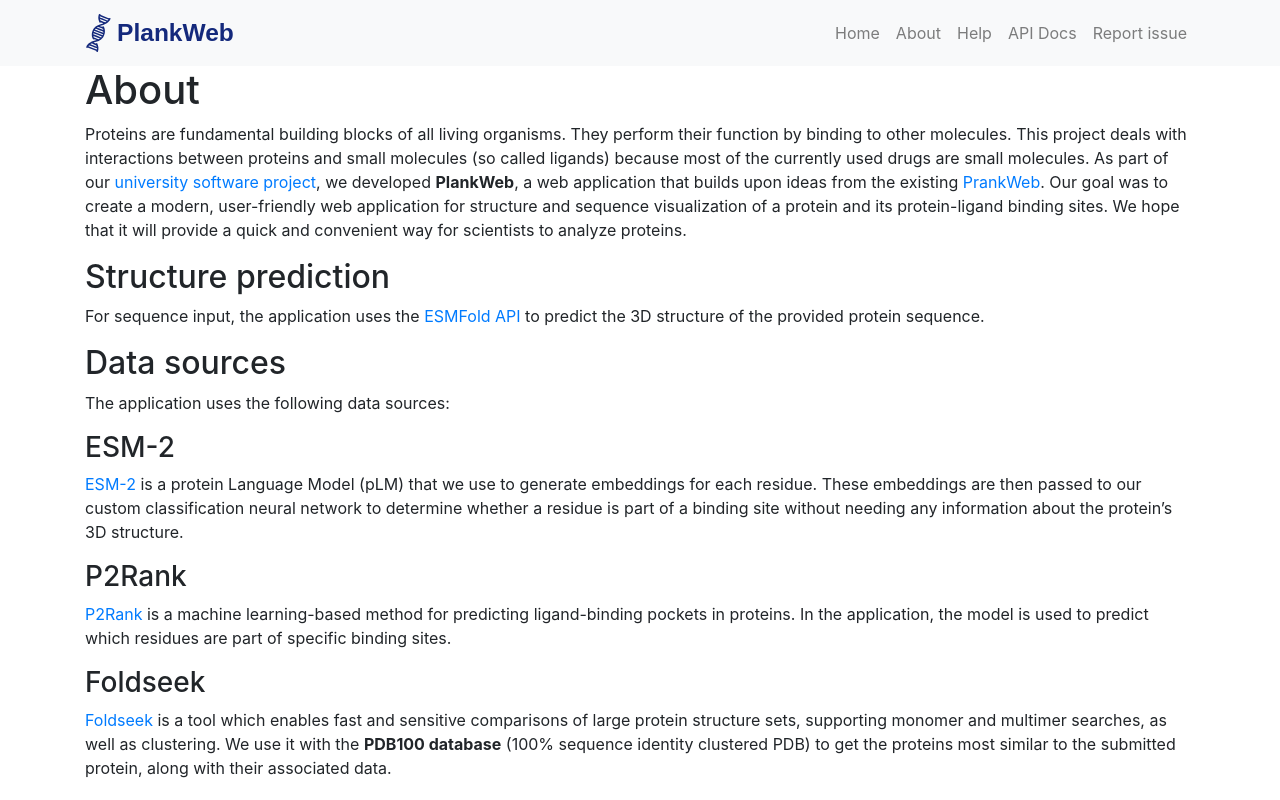
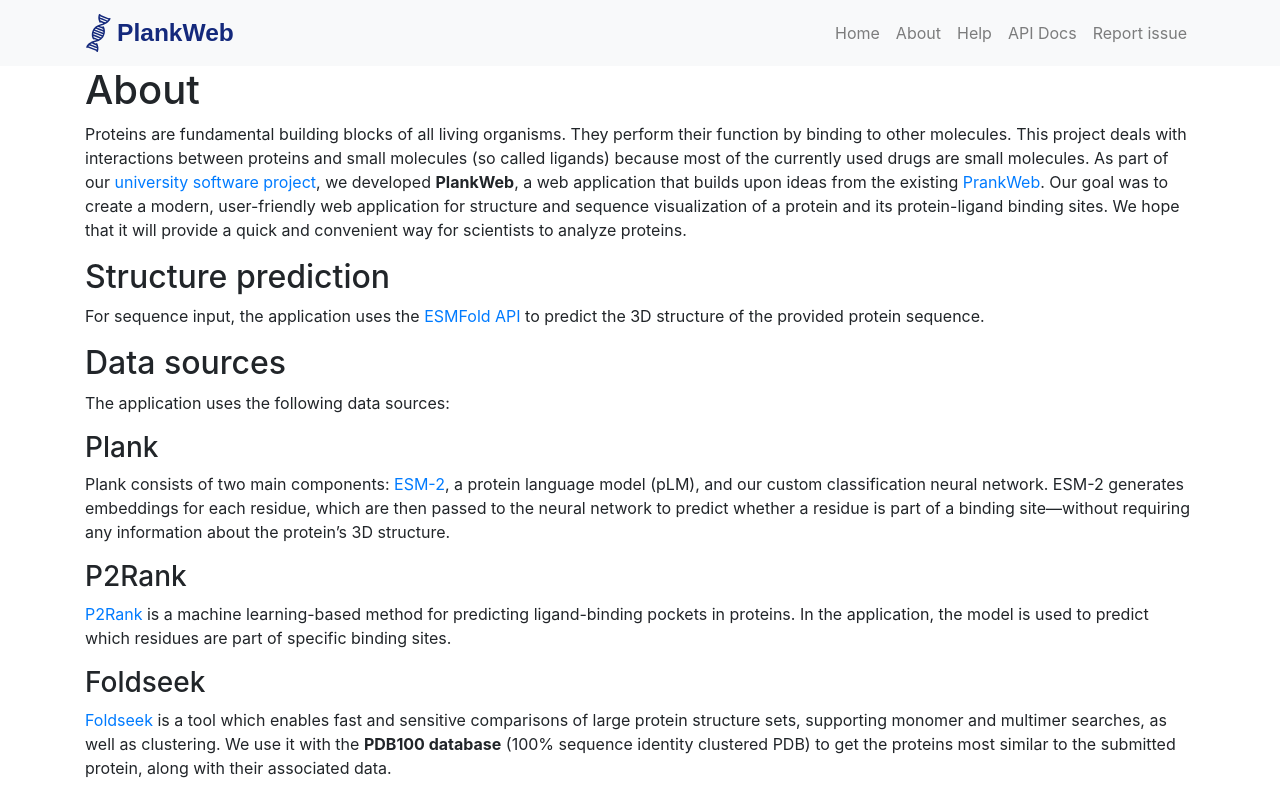
Before and after one commit to milantru/prankweb, a React (Vite) app in the folder src/frontend/: page /about in a window 1280 px wide. Built offline with nearby package versions, Linux system fonts and the light colour scheme.

Commit message:
Update text

```diff
--- a/src/frontend/src/pages/about/About.tsx
+++ b/src/frontend/src/pages/about/About.tsx
@@ -28,13 +28,14 @@ function About() {
                 The application uses the following data sources:
             </p>
 
-            <h3 id="esm2">ESM-2</h3>
+            <h3 id="plank">Plank</h3>
             <p>
-                <a href="https://github.com/facebookresearch/esm" target="_blank" rel="noopener noreferrer">ESM-2</a> is a
-                protein Language Model (pLM) that we use to generate embeddings for each residue.
-                These embeddings are then passed to our custom classification neural network to determine whether
-                a residue is part of a binding site without needing any information about the protein’s 3D structure.
+                Plank consists of two main components:
+                <a href="https://github.com/facebookresearch/esm" target="_blank" rel="noopener noreferrer"> ESM-2</a>, a protein language model (pLM),
+                and our custom classification neural network. ESM-2 generates embeddings for each residue,
+                which are then passed to the neural network to predict whether a residue is part of a binding site—without requiring any information about the protein’s 3D structure.
             </p>
+
 
             <h3 id="p2rank">P2Rank</h3>
             <p>
```
